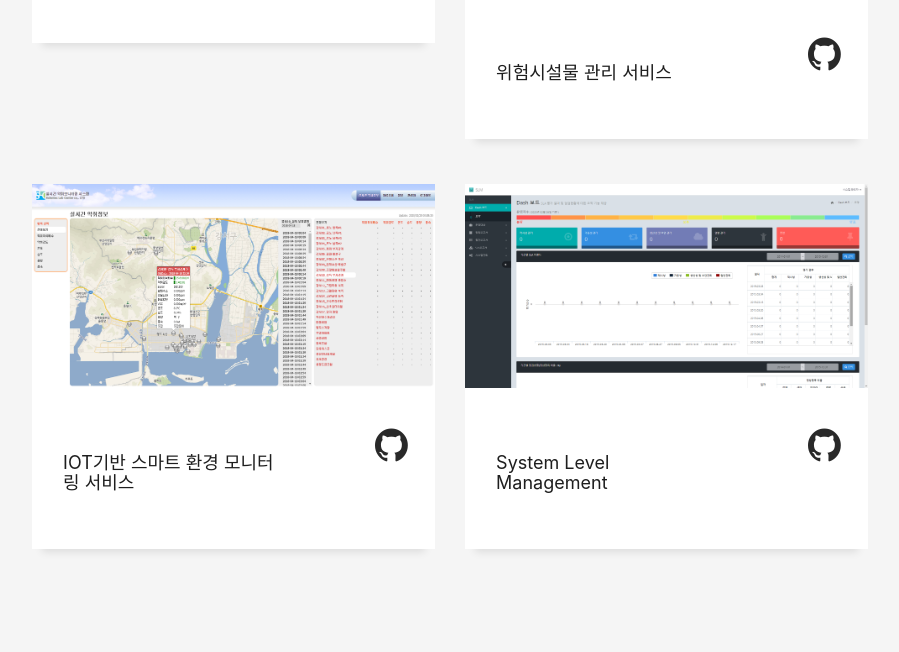
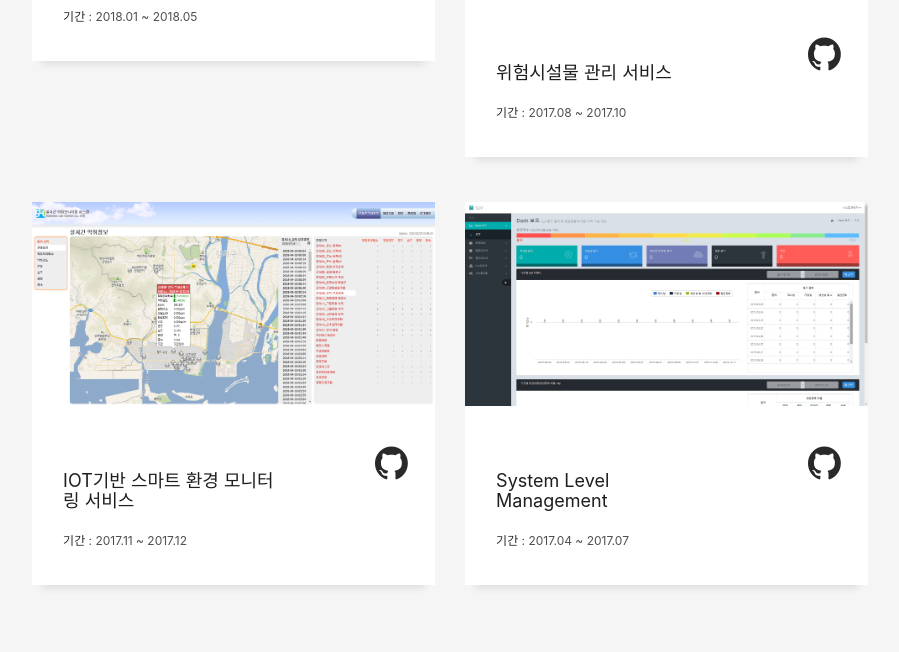
Before and after one commit to junsoo3515/web-hosting, a plain HTML site: page index.html in a window 1280 px wide. Shown: the part 3222-3874 px from the top of the page, without its empty margins (190-1089 px from the left). Drawn offline with Linux system fonts and the light colour scheme; files whose address does not match are found by name.

Commit message:
프로젝트별 개발기간 추가

```diff
--- a/index.html
+++ b/index.html
@@ -241,6 +241,9 @@
 					<div class="row">
 						<div class="col-sm-8">
 							<h2 class="w-title">지방세 체납관리 서비스</h2>
+							<div class="w-more">
+								<span class="w-ctegory">기간</span> : <span class="w-date">2018.01 ~ 2018.05</span>
+							</div>
 						</div>
 						<div class="col-sm-4">
 							<div class="w-like">
@@ -266,6 +269,9 @@
 					<div class="row">
 						<div class="col-sm-8">
 							<h2 class="w-title">위험시설물 관리 서비스</h2>
+							<div class="w-more">
+								<span class="w-ctegory">기간</span> : <span class="w-date">2017.08 ~ 2017.10</span>
+							</div>
 						</div>
 						<div class="col-sm-4">
 							<div class="w-like">
@@ -301,6 +307,9 @@
 					<div class="row">
 						<div class="col-sm-8">
 							<h2 class="w-title">IOT기반 스마트 환경 모니터링 서비스</h2>
+							<div class="w-more">
+								<span class="w-ctegory">기간</span> : <span class="w-date">2017.11 ~ 2017.12</span>
+							</div>
 						</div>
 						<div class="col-sm-4">
 							<div class="w-like">
@@ -343,6 +352,9 @@
 					<div class="row">
 						<div class="col-sm-8">
 							<h2 class="w-title">System Level Management</h2>
+							<div class="w-more">
+								<span class="w-ctegory">기간</span> : <span class="w-date">2017.04 ~ 2017.07</span>
+							</div>
 						</div>
 						<div class="col-sm-4">
 							<div class="w-like">
```
